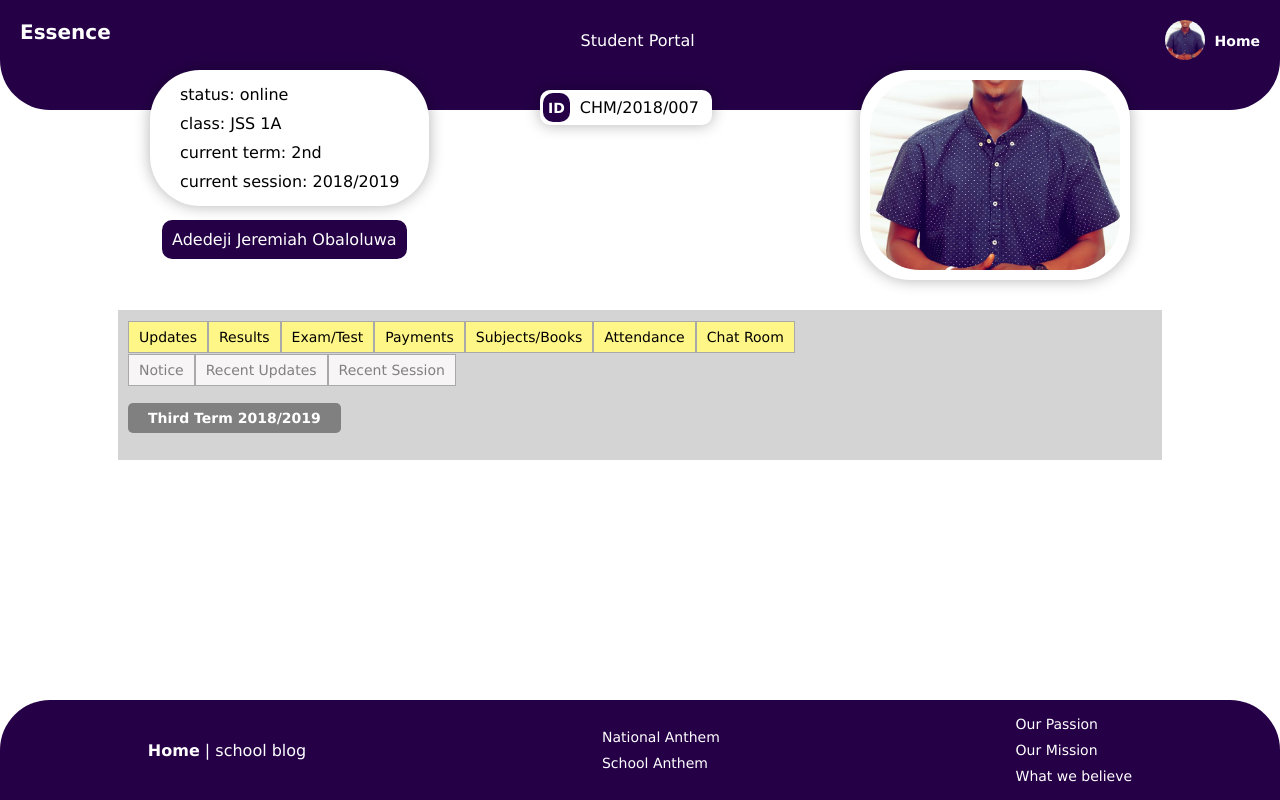
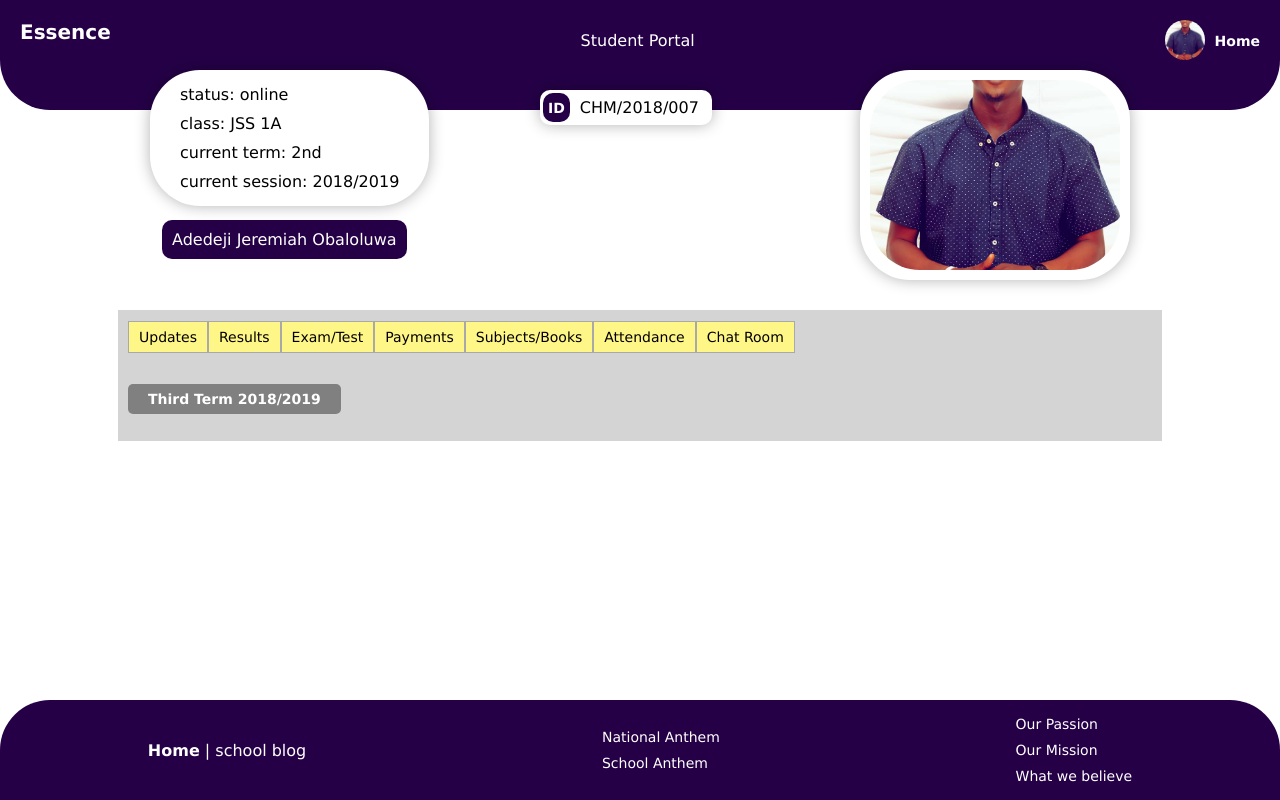
Before and after one commit to drjerry-sys/sdbm, a React (Create React App) app: page /student-portal in a window 1280 px wide. Built offline with nearby package versions, Linux system fonts and the light colour scheme.

Commit message:
remove onClick from options links

```diff
--- a/src/components/pages/StudentPortal/Options.jsx
+++ b/src/components/pages/StudentPortal/Options.jsx
@@ -2,48 +2,48 @@ import React from 'react';
 import './StudentPortal.scss';
 import { Link } from 'react-router-dom';
 
-const Options = ({ optionSelected, exam }) => {
+const Options = ({ option, exam }) => {
 
     const paper = exam === "exam" ? 'Exam' : "Test";
 
     return (
         <div className="portalSubOptions">
             {
-                optionSelected === 'res' ? (
+                option === 'results' ? (
                     <>
                         <Link className="subLink">All Results</Link >
                         <Link className="subLink">Recent Term</Link >
                         <Link className="subLink">Recent Session</Link >
                     </>
-                ) : optionSelected === 'cbt' ? (
+                ) : option === 'cbt' ? (
                     <>
                         <Link className="subLink">{paper} Time Table</Link>
                         <Link className="subLink">Take {paper}</Link>
                         <Link className="subLink">Recent Session</Link>
                     </>
-                ) : optionSelected === 'pay' ? (
+                ) : option === 'payments' ? (
                     <>
                         <Link className="subLink">Make Payments</Link>
                         <Link className="subLink">Payment History</Link>
                     </>
-                ) : optionSelected === 'sub' ? (
+                ) : option === 'subjects' ? (
                     <>
                         <Link className="subLink">List of Books</Link>
                         <Link className="subLink">List of Subjects</Link>
                     </>
-                ) : optionSelected === 'attend' ? (
+                ) : option === 'attendance' ? (
                     <>
                         <Link className="subLink">Mark Attenndance</Link>
                         <Link className="subLink">Term History</Link>
                         <Link className="subLink">All History</Link>
                     </>
-                ) : optionSelected === 'chat' ? (
+                ) : option === 'chat' ? (
                     <>
                         <Link className="subLink">Chat Room</Link>
                         <Link className="subLink">Discussion Groups</Link>
                         <Link className="subLink">Recent Session</Link>
                     </>
-                ) : optionSelected === 'updt' ? (
+                ) : option === 'updates' ? (
                     <>
                         <Link className="subLink">Notice</Link>
                         <Link className="subLink">Recent Updates</Link>
--- a/src/components/pages/StudentPortal/StudentPortal.jsx
+++ b/src/components/pages/StudentPortal/StudentPortal.jsx
@@ -11,28 +11,21 @@ const StudentPortal = () => {
 
     const {option} = useParams();
 
-    const handleSelect = (value) => {
-        setOptionSelected(value);
-    }
-
     return (
         <>
             <Navbar portalType="student" />
             <div className="studentPortal">
-                {/* <div className="portalTitle">
-                    <p>Student Portal</p>
-                </div> */}
                 <div className="portalOptions">
                     <div className="buttonsGroup">
-                        <Link to="/student-portal/updates" onClick={() => handleSelect('updt')} className="groupBtn">Updates</Link>
-                        <Link to="/student-portal/results" onClick={() => handleSelect('res')} className="groupBtn">Results</Link>
-                        <Link to="/student-portal/cbt" onClick={() => handleSelect('cbt')} className="groupBtn">Exam/Test</Link>
-                        <Link to="/student-portal/payments" onClick={() => handleSelect('pay')} className="groupBtn">Payments</Link>
-                        <Link to="/student-portal/subjects" onClick={() => handleSelect('sub')} className="groupBtn">Subjects/Books</Link>
-                        <Link to="/student-portal/attendance" onClick={() => handleSelect('attend')} className="groupBtn">Attendance</Link>
-                        <Link to="/student-portal/chat" onClick={() => handleSelect('chat')} className="groupBtn">Chat Room</Link>
+                        <Link to="/student-portal/updates" className="groupBtn">Updates</Link>
+                        <Link to="/student-portal/results" className="groupBtn">Results</Link>
+                        <Link to="/student-portal/cbt" className="groupBtn">Exam/Test</Link>
+                        <Link to="/student-portal/payments" className="groupBtn">Payments</Link>
+                        <Link to="/student-portal/subjects" className="groupBtn">Subjects/Books</Link>
+                        <Link to="/student-portal/attendance" className="groupBtn">Attendance</Link>
+                        <Link to="/student-portal/chat" className="groupBtn">Chat Room</Link>
                     </div>
-                    <Options optionSelected={optionSelected} exam="test" />
+                    <Options option={option} exam="test" />
                     <span className="currentTitle">Third Term 2018/2019</span>
                     {
                         option === 'results' ? <TableForResults /> :
```
